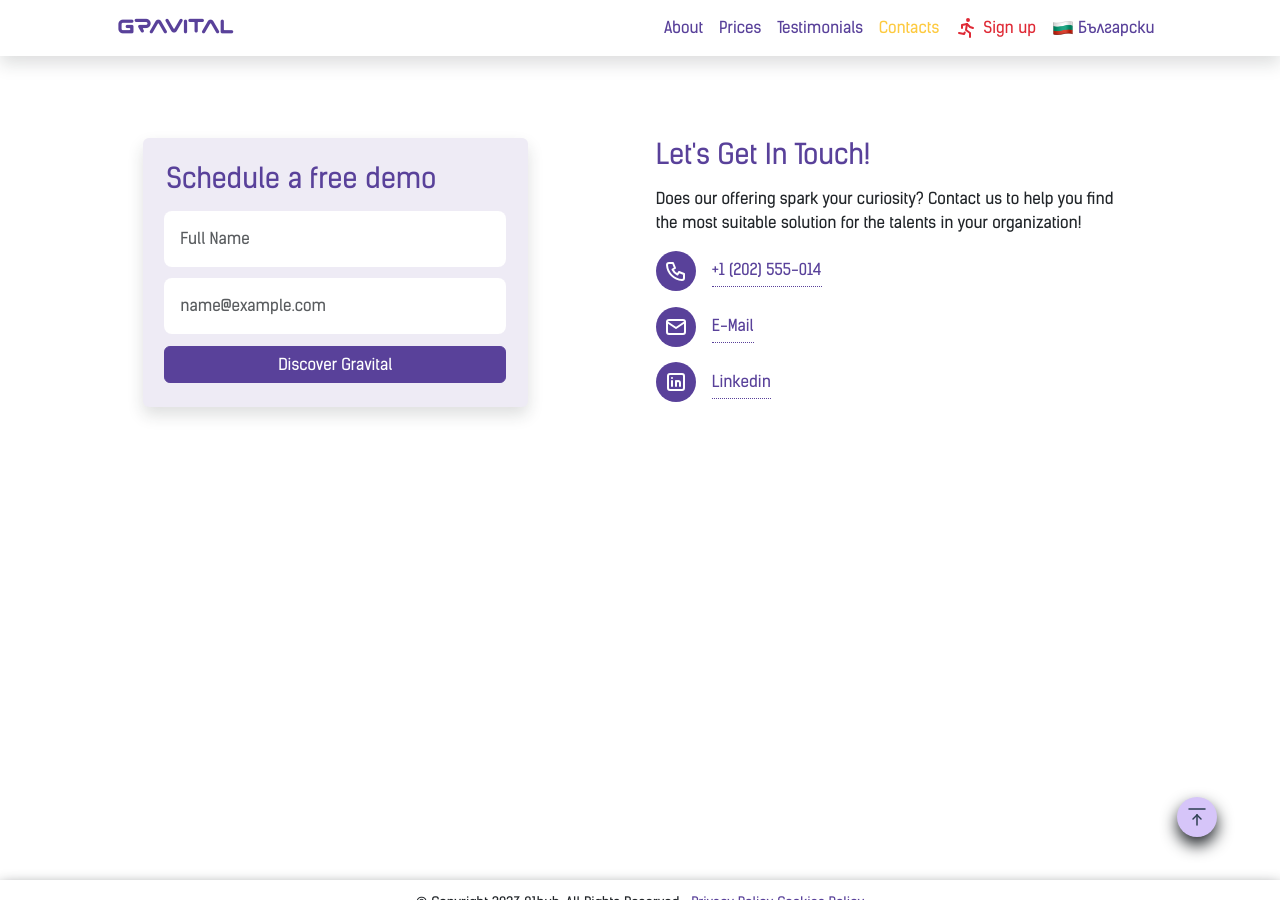
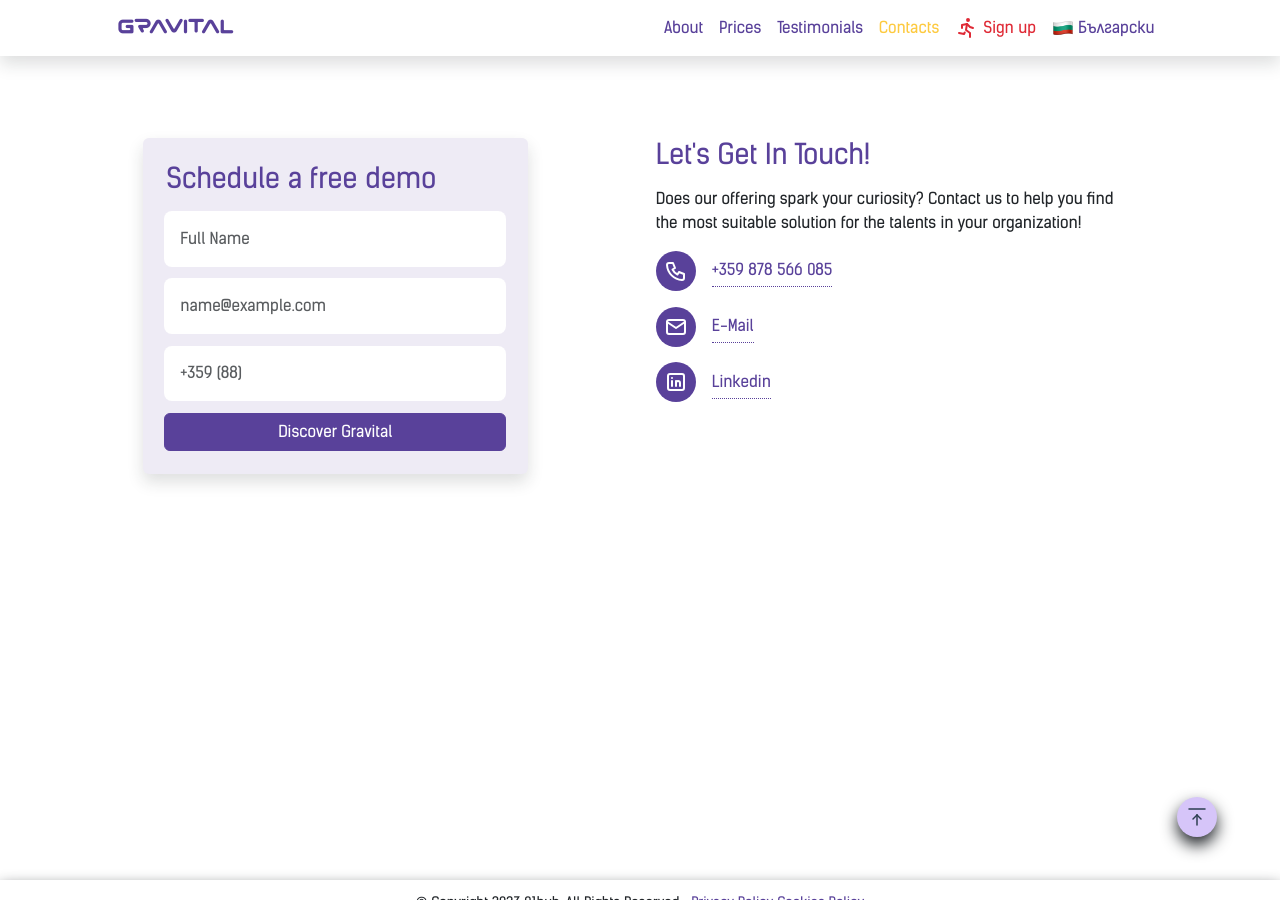
Before and after one commit to gravital-hr/gravital-hr.github.io, a Jekyll site: the page built from index.md, in a window 1280 px wide and 900 px high, scrolled down 4386 px. Built offline with Jekyll 4.4.1, drawn with Linux system fonts in a browser that asks for light colours.

Commit message:
Добавяне на допълнително поле телефон във формата за демо. Смяна на телефона с този на Деси. Смяна на мейла за контакт.

```diff
--- a/_includes/contacts.html
+++ b/_includes/contacts.html
@@ -7,6 +7,7 @@
                     required>
                 <input type="email" name="email" class="form-control" placeholder="{{ section.form.labels.email }}"
                     required>
+                <input type="phone" name="phone" class="form-control" placeholder="{{ section.form.labels.phone }}">
 
                 <div class="alert alert-danger visually-hidden" role="alert">
                     {{ section.form.fail_msg }}
--- a/assets/site.js
+++ b/assets/site.js
@@ -19,6 +19,7 @@ window.onload = (event) => {
         const response = await post(form, '/api/v1/subscriptions', {
             name: form.name.value,
             email: form.email.value,
+            phone: form.phone.value,
         });
         if (response?.ok) {
             msgSuccess.classList.remove('visually-hidden');
--- a/index.md
+++ b/index.md
@@ -151,14 +151,15 @@ sections:
       labels:
         name: Full Name
         email: name@example.com
+        phone: '+359 (88) '
         button: Discover Gravital
     actions:
-    - title: +1 (202) 555-014
-      url: 'tel:#'
+    - title: +359 878 566 085
+      url: 'tel:+359 878 566 085'
       icon_style: text-white bg-primary
       icon: <svg xmlns="http://www.w3.org/2000/svg" width="24" height="24" viewBox="0 0 24 24" stroke-width="2" stroke="currentColor" fill="none" stroke-linecap="round" stroke-linejoin="round"><path stroke="none" d="M0 0h24v24H0z" fill="none"/><path d="M5 4h4l2 5l-2.5 1.5a11 11 0 0 0 5 5l1.5 -2.5l5 2v4a2 2 0 0 1 -2 2a16 16 0 0 1 -15 -15a2 2 0 0 1 2 -2" /></svg>
     - title: E-Mail
-      url: mailto:office@moby2.com
+      url: mailto:info@01-hub.com
       icon_style: text-white bg-primary
       icon: <svg xmlns="http://www.w3.org/2000/svg" width="24" height="24" viewBox="0 0 24 24" stroke-width="2" stroke="currentColor" fill="none" stroke-linecap="round" stroke-linejoin="round"><path stroke="none" d="M0 0h24v24H0z" fill="none"></path><path d="M3 7a2 2 0 0 1 2 -2h14a2 2 0 0 1 2 2v10a2 2 0 0 1 -2 2h-14a2 2 0 0 1 -2 -2v-10z"></path><path d="M3 7l9 6l9 -6"></path></svg>
     - title: Linkedin
```
Also changed, not shown: bg.md (+4 -3 lines).
